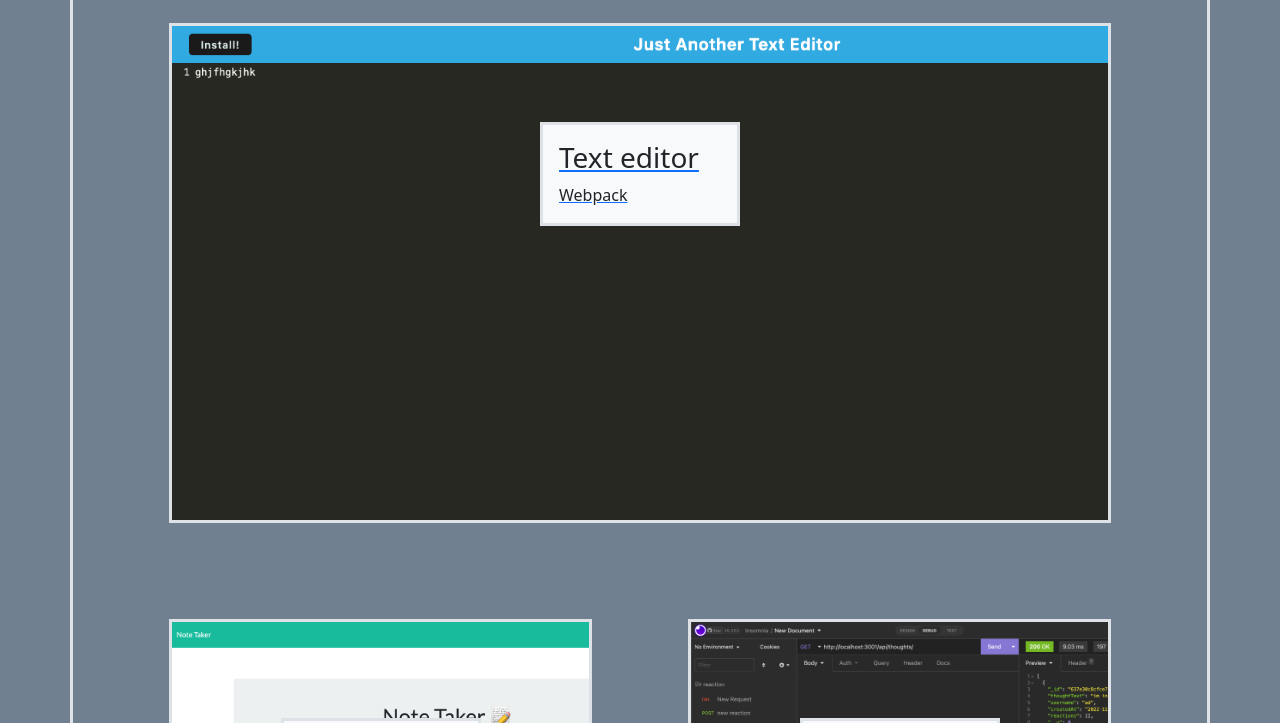
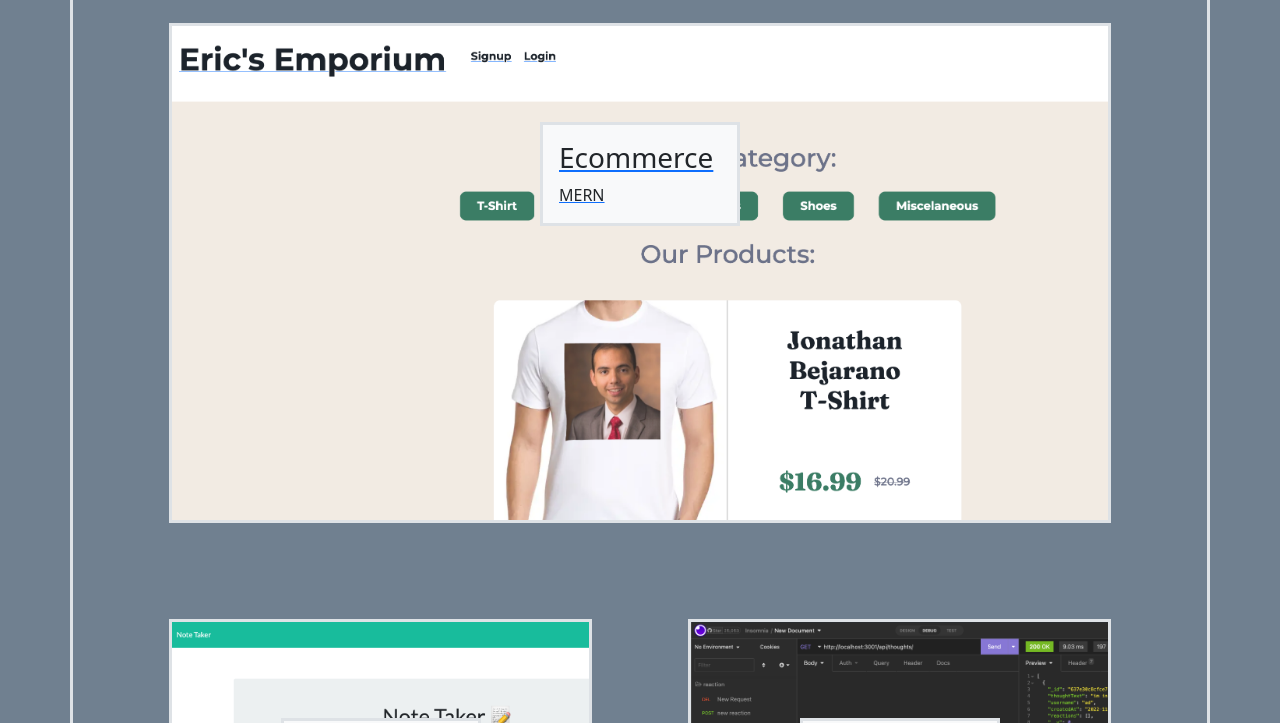
Before and after one commit to nickgoshev/Portfolio, a plain HTML site: page index.html in a window 1280 px wide. Shown: the part 760-1483 px from the top of the page. Drawn offline with nearby package versions, Linux system fonts and the light colour scheme.

Commit message:
updated to include final project

```diff
--- a/index.html
+++ b/index.html
@@ -34,13 +34,13 @@
         </div>
             <div class="container mb-5 p-5 border border-3">
                 <h1 class="p3 text-light" id="work2">Portfolio</h1>
-                <a href="https://vast-island-51768.herokuapp.com/" class="text-editor">
-                <div class="m-5 p-5 w-auto border text-light text-editor position-relative" style="height:500px">
+                <a href="https://erics-emporium.herokuapp.com/" class="eric">
+                <div class="m-5 p-5 w-auto border text-light eric position-relative" style="height:500px">
 
 
                     <div class="link-dark bg-light p-3 mx-auto mt-5 border" style="width:200px">
-                        <h3 class="bg-light">Text editor</h3>
-                        <span>Webpack</span>
+                        <h3 class="bg-light">Ecommerce</h3>
+                        <span>MERN</span>
                       </div>
                 </div>
 
--- a/style.css
+++ b/style.css
@@ -4,6 +4,12 @@ body{
 
 .text-editor{
     background-image: url("./images/jate.png");
+    background-size: 1102px;
+
+  }
+
+  .eric{
+    background-image: url("./images/eric.png");
     background-size: 1102px;
 
   }
```
Also changed, not shown: images/eric.png (added).
